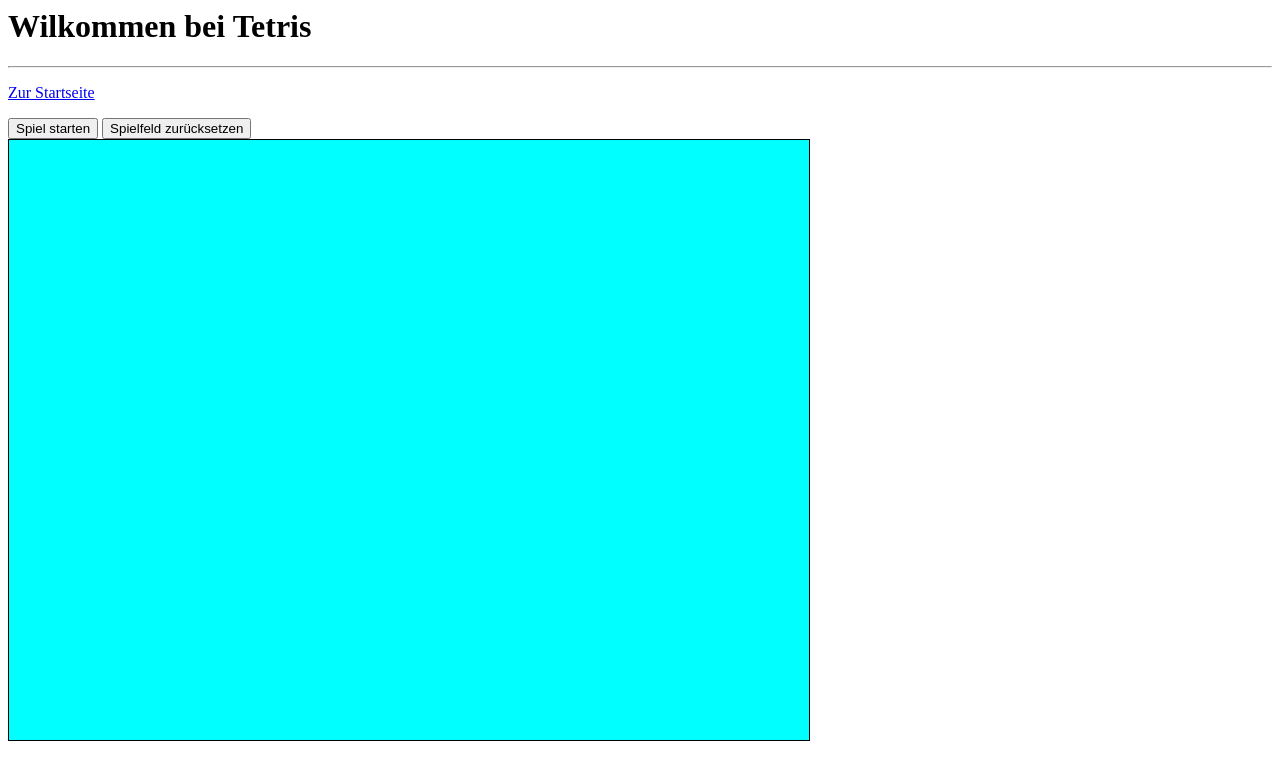
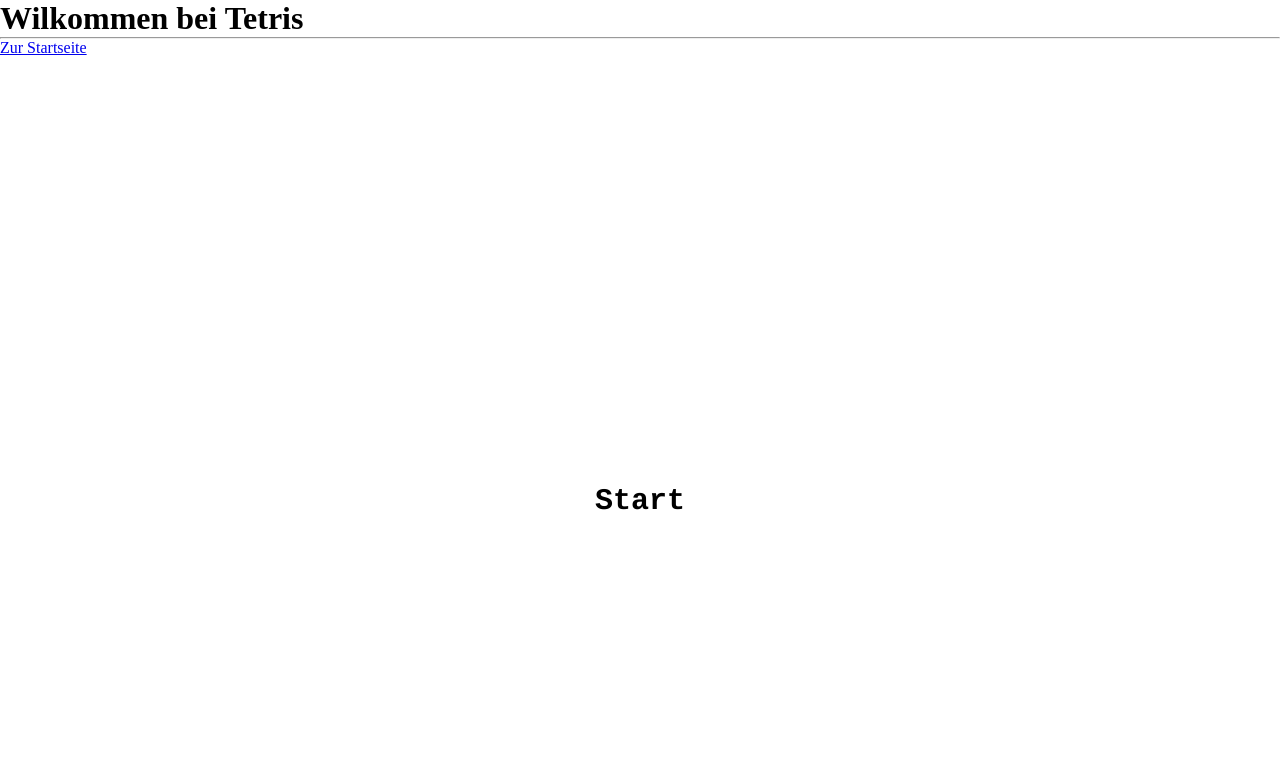
Before and after one commit to epic704/E2IT2_ArcadeGames_simenz, a plain HTML site: page Tetris.html in a window 1280 px wide. Drawn offline with Linux system fonts and the light colour scheme.

Commit message:
Tertris umbau

```diff
--- a/Tetris.html
+++ b/Tetris.html
@@ -13,15 +13,10 @@
         <h1>Wilkommen bei Tetris</h1>
         <hr>
         <p><a href="./index.html">Zur Startseite</a></p>
-        <button id="play">Spiel starten</button>
-        <div id="spielfeld">
-            <div id="block1"></div>
-            <div id="block2"></div>
-        </div>
-        <button id="reset">Spielfeld zurücksetzen</button>
-
-
-
+        <div class="canvas_wrap">
+			<canvas id="tetris" width="240" height="400"></canvas>
+			<button type="button" id="start_game">Start</button>
+		</div>
 
 	    <!-- jQuery laden -->
 	    <script src="./javaskript/jquery-3.6.0.min.js"> </script>
--- a/css/Tetris-styles.css
+++ b/css/Tetris-styles.css
@@ -1,8 +1,23 @@
 @charset "utf-8";
-#spielfeld{
-    position: absolute;
-	width: 10px;
-	height: 10px;
-    border: 1px solid black;
-    background-color: cyan;
-    }
+*{
+	margin:0;
+	padding:0;
+}
+.canvas_wrap{
+	display:block;
+	margin:0 auto;
+	padding-top:25px;
+}
+.canvas_wrap>*{
+	display:block;
+	margin:0 auto;
+	border: 1px solid #ffffff;
+}
+.canvas_wrap>button{
+	font-family:Courier;
+	font-size:30px;
+	font-weight:bold;
+	border:none;
+	background-color:#ffffff;
+	color:#000000;
+}
--- a/javaskript/Tetris-skript.js
+++ b/javaskript/Tetris-skript.js
@@ -1,10 +1,4 @@
-    var spielfeld_x = 800;
-    var spielfeld_y = 600;
-
-
-    // Wenn Seite geladen ist
-    $(document).ready(function() {
-
-    $("#spielfeld").css("width", spielfeld_x + "px").css("height", spielfeld_y + "px");
+// Wenn Seite geladen ist
+$(document).ready(function() {
 
 	})	// end of document.ready
```
